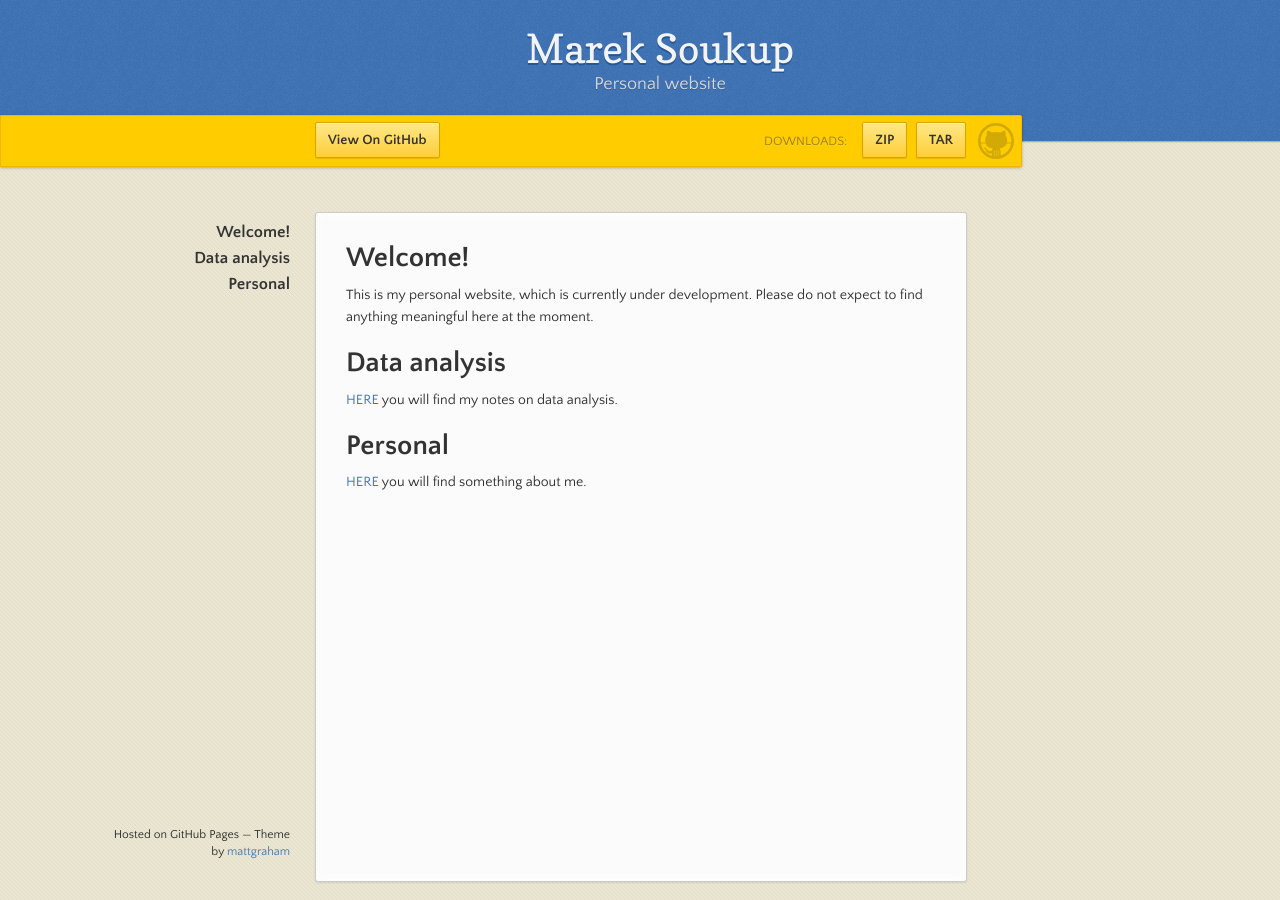
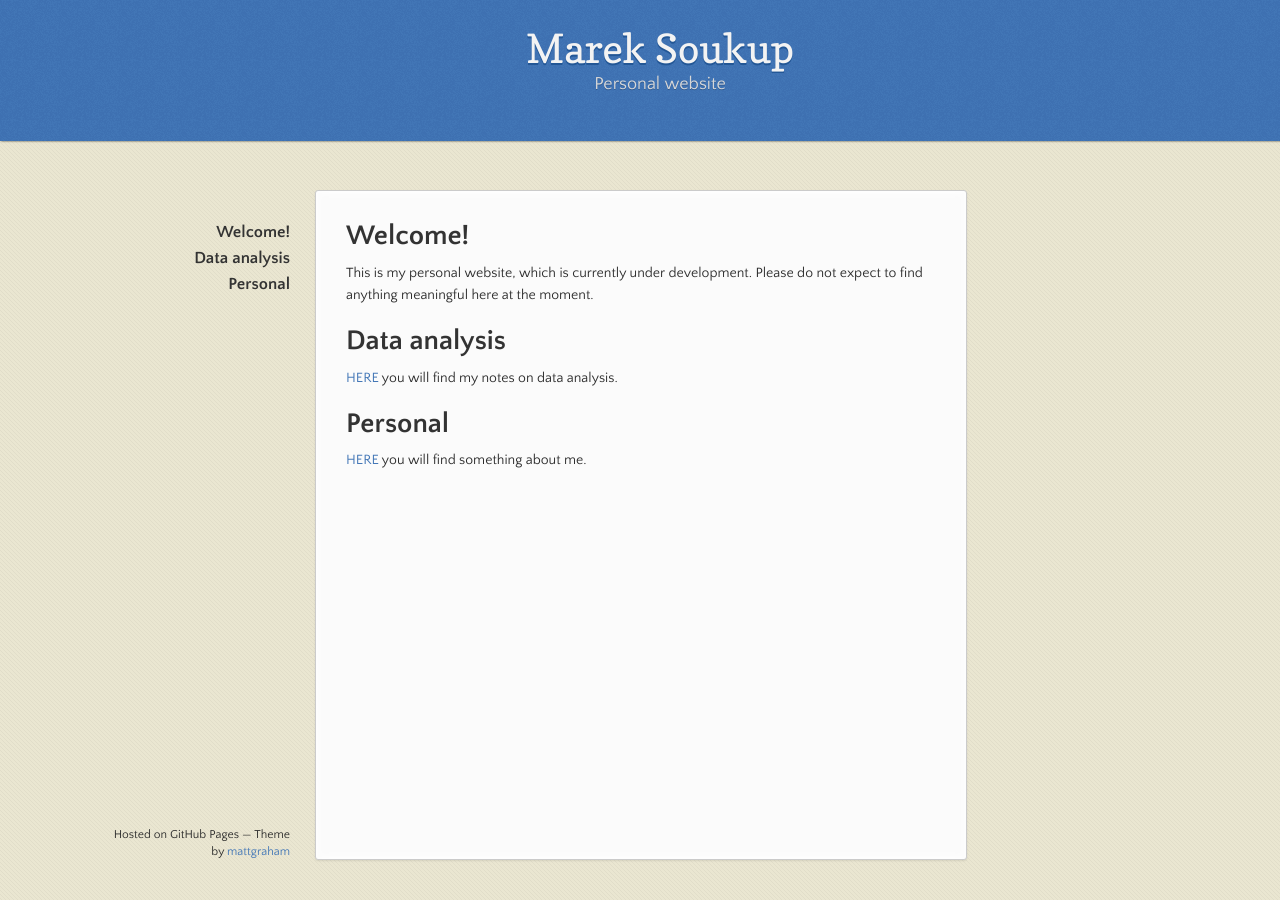
Before and after one commit to soukupmarek-edin/soukupmarek-edin.github.io, a Jekyll site: the page built from index.md, in a window 1280 px wide and 900 px high. Built offline with Jekyll 4.4.1, drawn with Linux system fonts in a browser that asks for light colours; Markdown is read by kramdown in place of the engine named in the settings; our own code applies the rules of GitHub Pages for plain Markdown files.

Commit message:
Update main_page_index.html

```diff
--- a/_layouts/main_page_index.html
+++ b/_layouts/main_page_index.html
@@ -24,7 +24,7 @@
       </header>
 
 
-<div id="banner">
+<!-- <div id="banner">
         <span id="logo"></span>
         <a href="{{ site.github.repository_url }}" class="button fork"><strong>View On GitHub</strong></a>
         {% if site.show_downloads %}
@@ -36,7 +36,7 @@
             </ul>
           </div>
         {% endif %}
-      </div> end banner
+      </div> end banner -->
 
     <div class="wrapper">
       <nav>
```
